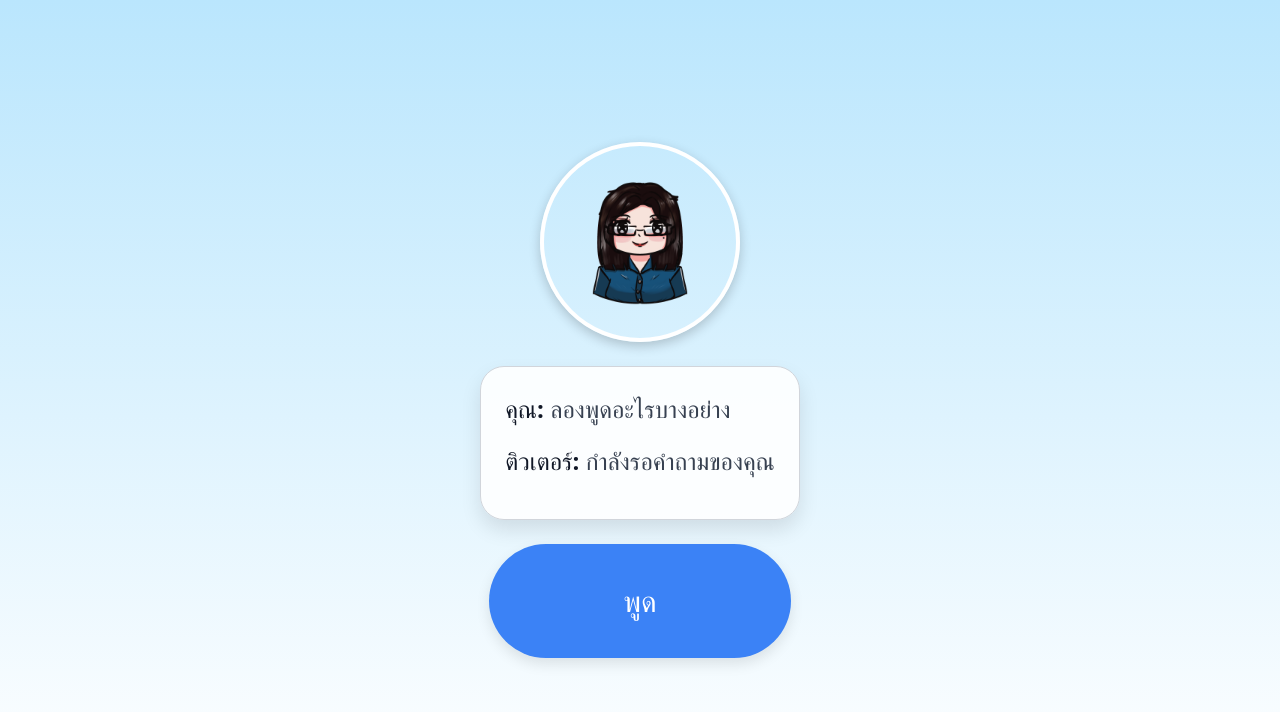
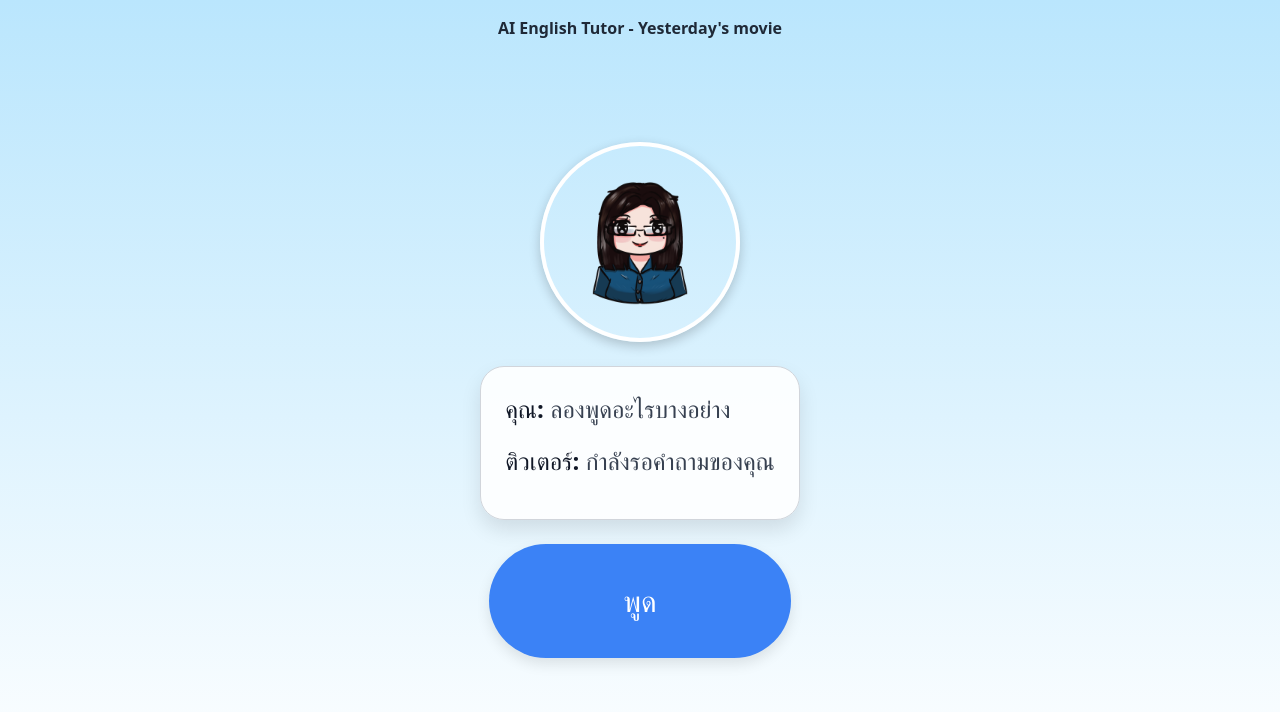
Before and after one commit to zymple/iamteacher, a React (Vite) app: page / in a window 1280 px wide. Shown: the top 712 px of the page. Built offline with nearby package versions, Linux system fonts and the light colour scheme; no server answers.

Commit message:
Add page title at the top

```diff
--- a/src/App.jsx
+++ b/src/App.jsx
@@ -196,8 +196,16 @@ function App() {
   };
 
   return (
+
     <div className="app-container">
+
+      <div className="page-title">
+          <strong>AI English Tutor - Yesterday's movie</strong>
+        </div>
+
       <div className="scene-wrapper">
+
+
         <img src="/tutor_f.png" alt="Tutor Avatar" className="avatar" />
 
         <div className="dialogue-box">
```
